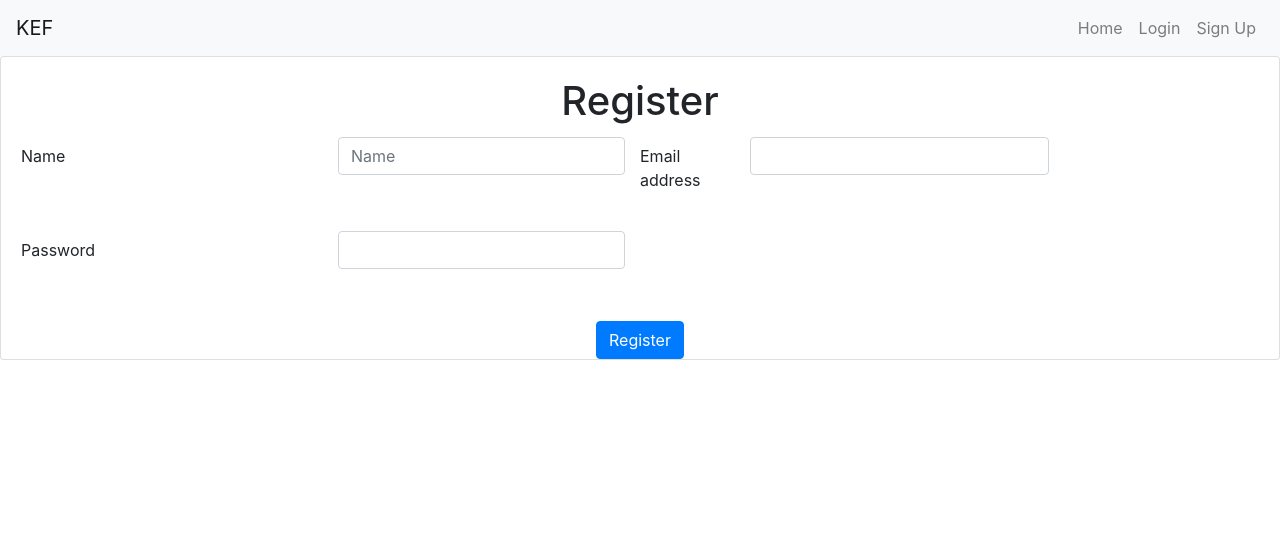
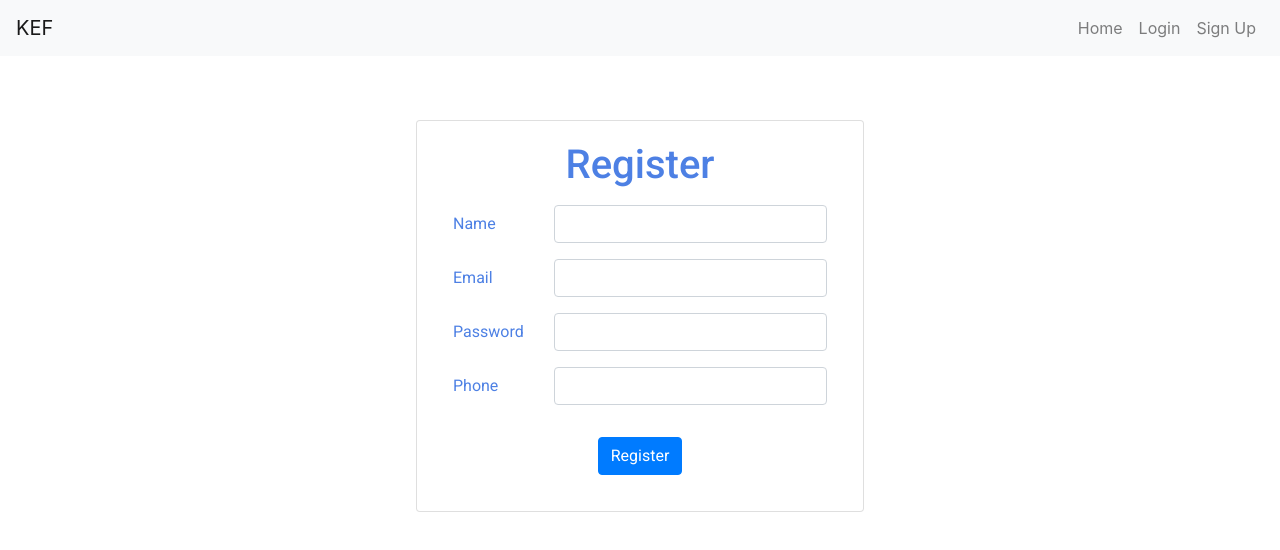
Before and after one commit to SanjayRajR/CodeForGood-KEF, an Angular app in the folder Frontend/: page /signup in a window 1280 px wide. Shown: the top 550 px of the page. Built offline with nearby package versions, Linux system fonts and the light colour scheme.

Commit message:
authentication

```diff
--- a/Frontend/src/app/login/login.component.css
+++ b/Frontend/src/app/login/login.component.css
@@ -0,0 +1,107 @@
+.card {
+    width: 25%;
+    margin: 5%;
+    padding-left: 1rem;
+    padding-right: 1rem;
+    padding-bottom: 1rem;
+  }
+
+
+  .card-title {
+    margin-bottom: 1rem;
+    color: #424874;
+  }
+
+  #content {
+
+    color: #4d80e4;
+
+    text-align: start;
+  }
+
+  /* #un,
+  #pw {
+    width: 90%;
+  }
+  .animated-label {
+    color: #424874;
+  }
+
+  #login-btn {
+    margin-top: 1rem;
+    margin-bottom: 1rem;
+  }
+
+  .form-group {
+    position: relative;
+    padding-top: 16px;
+    margin-bottom: 16px;
+  }
+  /* .form-group .animated-label {
+    position: absolute;
+    top: 20px;
+    left: 0;
+    bottom: 0;
+    z-index: 2;
+    width: 100%;
+    font-weight: 300;
+    opacity: 0.5;
+    cursor: text;
+    transition: 0.2s ease all;
+    margin: 0;
+    -webkit-user-select: none;
+    -moz-user-select: none;
+    user-select: none;
+  } */
+  /* .form-group .animated-label:after {
+    content: "";
+    position: absolute;
+    bottom: 0;
+    left: 45%;
+    height: 2px;
+    width: 10px;
+    visibility: hidden;
+     display: none;
+    background-color: #8e44ad;
+    transition: 0.2s ease all;
+  } */
+  /* .form-group.not-empty .animated-label {
+    top: 0;
+    font-size: 12px;
+    background-color: aqua;
+  }
+  .form-group .form-control {
+    position: relative;
+    z-index: 1;
+    border-radius: 0;
+    border-width: 0 0 1px;
+    border-bottom-color: rgba(0, 0, 0, 0.25);
+    height: auto;
+    padding: 3px 0 5px;
+  }
+  .form-group .form-control:focus {
+    box-shadow: none;
+    border-bottom-color: rgba(0, 0, 0, 0.12);
+  }
+  .form-group .form-control:focus ~ .animated-label {
+    top: 0;
+    opacity: 1;
+    color: #8e44ad;
+    font-size: 12px;
+  }
+  .form-group .form-control:focus ~ .animated-label:after {
+    visibility: visible;
+    width: 100%;
+    left: 0;
+  } */
+
+  /* #signup,
+  a {
+    color: #4d80e4;
+    text-align: center;
+  }
+
+  h5 {
+    color: #424874;
+  }
+   */
--- a/Frontend/src/app/login/login.component.ts
+++ b/Frontend/src/app/login/login.component.ts
@@ -1,22 +1,50 @@
 import { Component, OnInit } from '@angular/core';
+import { Router, ActivatedRoute } from '@angular/router';
 import { NgForm } from '@angular/forms';
-import { UserService } from '../services/user.service'
-import { Router, ActivatedRoute } from '@angular/router';
+import { LoginService } from '../services/login.service';
 
 @Component({
-  selector: 'app-register',
+  selector: 'app-login',
   templateUrl: './login.component.html',
-  styleUrls: ['./login.component.css']
+  styleUrls: ['./login.component.css'],
 })
 export class LoginComponent implements OnInit {
-
-  constructor(private userService: UserService, private router: Router) { }
+  //inject Router object
+  constructor(
+    private router: Router,
+    private ls: LoginService,
+    private ac: ActivatedRoute
+  ) {}
 
   ngOnInit(): void {
-
+    setTimeout(() => {
+      this.ls.logout();
+    }, 0);
   }
 
-  doLogin(form: NgForm){
+  doLogin(ngFormObj: NgForm) {
+    let userObj = ngFormObj.value;
+    // console.log(userObj);
+      this.ls.login(userObj).subscribe((res) => {
+        if (res['message'] == 'invalid username') {
+          alert('invalid username..plz try again');
+          ngFormObj.reset();
+        }
+        if (res['message'] == 'invalid password') {
+          alert('invalid password..plz try again');
+          ngFormObj.reset();
+        }
+        if (res['message'] == 'success') {
+          //store token in local storage
+          localStorage.setItem('signedJwtToken', res['token']);
 
-  }
+          //update user status in Login Service
+          this.ls.LoggedInUsername = res['username'];
+          this.ls.isLoggedIn = true;
+
+          //navigate to dashboard component
+          this.router.navigate(['./', res['username']]);
+        }
+      });
+    }
 }
--- a/Frontend/src/app/register/register.component.css
+++ b/Frontend/src/app/register/register.component.css
@@ -0,0 +1,22 @@
+.card {
+
+    width: 35%;
+    margin: 5%;
+    padding-left: 1rem;
+    padding-right: 1rem;
+    padding-bottom: 1rem;
+  }
+
+  .card-title {
+    margin-bottom: 1rem;
+  }
+
+  #content {
+    /* margin: 3rem; */
+    font-family: "Roboto", sans-serif;
+    color: #4d80e4;
+
+    text-align: start;
+    /* border: 1px solid black; */
+    /* background-color: black; */
+  }
--- a/Frontend/src/app/register/register.component.html
+++ b/Frontend/src/app/register/register.component.html
@@ -1,6 +1,7 @@
 <div id="content">
     <div class="card mx-auto">
       <form name="myForm" #ref="ngForm" (ngSubmit)="submitForm(ref)">
+
         <div class="card-body">
           <h1 class="card-title text-center">Register</h1>
           <div class="card-text">
@@ -8,21 +9,18 @@
               <div class="form-group col-md-3">
                 <label class="col-form-label">Name</label>
               </div>
-              <div class="form-group col-md-3">
+              <div class="form-group col-md-9">
                 <input
                   type="text"
                   name="name"
                   id="name"
                   class="form-control"
-                  placeholder="Name"
                   ngModel
                   required
                 />
               </div>
-
-              <div class="form-group row">
                 <div class="form-group col-md-3">
-                  <label for="Email" class="col-form-label">Email address</label>
+                  <label for="Email" class="col-form-label">Email</label>
                 </div>
                 <div class="form-group col-md-9">
                   <input
@@ -33,12 +31,11 @@
                     ngModel
                   />
                 </div>
-              </div>
 
               <div class="form-group col-md-3">
                 <label for="n" class="col-form-label">Password</label>
               </div>
-              <div class="form-group col-md-3">
+              <div class="form-group col-md-9">
                 <input
                   type="password"
                   name="password"
@@ -47,17 +44,28 @@
                   ngModel
                 />
               </div>
-            </div>
-
+              <div class="form-group col-md-3">
+                <label for="n" class="col-form-label">Phone</label>
+              </div>
+              <div class="form-group col-md-9">
+                <input
+                  type="string"
+                  name="phone"
+                  id="n"
+                  class="form-control"
+                  ngModel
+                />
+              </div>
 
               <div class="col-md-3"></div>
             </div>
           </div>
-          <div class="card-text">
-            <div class="text-center">
-              <button type="submit" class="btn btn-primary" id="register-btn">
+            <div class="card-text">
+              <div class="text-center">
+                <button type="submit" class="btn btn-primary" id="register-btn">
                 Register
-              </button>
+                </button>
+              </div>
             </div>
           </div>
         </form>
--- /dev/null
+++ b/Frontend/src/app/services/login.service.ts
@@ -0,0 +1,29 @@
+import { Injectable } from '@angular/core';
+import { HttpClient } from '@angular/common/http';
+import { Observable } from 'rxjs';
+import { environment } from '../../environments/environment';
+@Injectable({
+  providedIn: 'root',
+})
+export class LoginService {
+  isLoggedIn: boolean = false;
+  isAdmin: boolean = false;
+  LoggedInUsername: string;
+  //inject HttpClient
+  constructor(private hc: HttpClient) {}
+
+  //to user login
+  login(userObj): Observable<any> {
+    // console.log(userObj);
+
+    return this.hc.post(environment.apiBaseUrl +'/signin', userObj);
+  }
+  //to user logout
+  logout() {
+    //remove token from local storage
+    localStorage.removeItem('signedJwtToken');
+    //set user login status to false
+    this.isLoggedIn = false;
+    this.isAdmin = false;
+  }
+}
```
Also changed, not shown: 1 other file (tests, documents, lock files or other folders).
